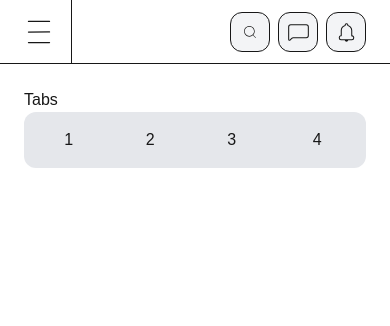
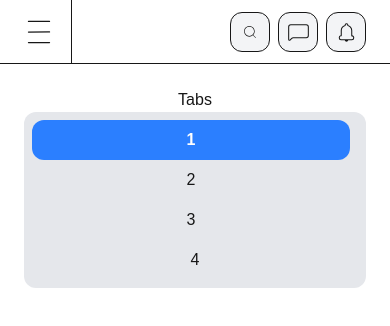
Before and after one commit to nicolasrodriguez3/aprendiendo-nextjs, a Next.js app in the folder 03-admin-todos/: page /dashboard/cookies in a window 390 px wide. Shown: the top 326 px of the page. Built offline with nearby package versions, Linux system fonts and the light colour scheme.

Commit message:
feat: mejorar el componente TabBar con gestión de estado y opciones dinámicas

```diff
--- a/03-admin-todos/src/app/dashboard/cookies/page.tsx
+++ b/03-admin-todos/src/app/dashboard/cookies/page.tsx
@@ -2,18 +2,16 @@ import { TabBar } from "@/components/TabBar";
 
 
 export const metadata = {
- title: 'Cookies Page',
- description: 'Aprendiendo a usar Cookies',
+  title: 'Cookies Page',
+  description: 'Aprendiendo a usar Cookies',
 };
 
 export default function CookiesPage() {
   return (
-    <div className="grid grid-cols-1 sm:grid-cols-2 gap-4">
-      <div className="flex- flex-col">
-        <span>Tabs</span>
-        <TabBar />
+    <div className="flex flex-col w-full items-center">
+      <span>Tabs</span>
+      <TabBar />
 
-      </div>
     </div>
   );
 }
--- a/03-admin-todos/src/components/TabBar.tsx
+++ b/03-admin-todos/src/components/TabBar.tsx
@@ -1,31 +1,36 @@
-export const TabBar = () => {
+"use client"
+
+import { useState } from "react"
+
+interface Props {
+    currentTab?: number
+    tabOptions?: number[]
+}
+
+export const TabBar = ({ tabOptions = [1, 2, 3, 4], currentTab = 1 }: Props) => {
+    const [selected, setSelected] = useState(currentTab)
+
+    const onTabSelected = (tab: number) => {
+        console.log(tab)
+        setSelected(tab)
+    }
+
     return (
-        <div className="grid w-full grid-cols-4 space-x-2 rounded-xl bg-gray-200 p-2">
-            <div>
-                <input type="radio" id="1" className="peer hidden" />
-                <label className="block cursor-pointer select-none rounded-xl p-2 text-center peer-checked:bg-blue-500 peer-checked:font-bold peer-checked:text-white">
-                    1
-                </label>
-            </div>
-            <div>
-                <input type="radio" id="2" className="peer hidden" />
-                <label className="block cursor-pointer select-none rounded-xl p-2 text-center peer-checked:bg-blue-500 peer-checked:font-bold peer-checked:text-white">
-                    2
-                </label>
-            </div>
-            <div>
-                <input type="radio" id="3" className="peer hidden" />
-                <label
-                    className="block cursor-pointer select-none rounded-xl p-2 text-center peer-checked:bg-blue-500 peer-checked:font-bold peer-checked:text-white">
-                    3
-                </label>
-            </div>
-            <div>
-                <input type="radio" id="4" className="peer hidden" />
-                <label className="block cursor-pointer select-none rounded-xl p-2 text-center peer-checked:bg-blue-500 peer-checked:font-bold peer-checked:text-white">
-                    4
-                </label>
-            </div>
+        <div className={`grid w-full space-x-2 rounded-xl bg-gray-200 p-2 ${"grid-cols-" + tabOptions.length}`}>
+            {tabOptions.map((tab) => (
+                <div key={tab}>
+                    <input
+                        checked={selected === tab}
+                        onChange={() => onTabSelected(tab)}
+                        type="radio"
+                        id={tab.toString()}
+                        className="peer hidden"
+                    />
+                    <label className="block cursor-pointer select-none rounded-xl p-2 text-center peer-checked:bg-blue-500 peer-checked:font-bold peer-checked:text-white">
+                        {tab}
+                    </label>
+                </div>
+            ))}
         </div>
     )
 }
```
